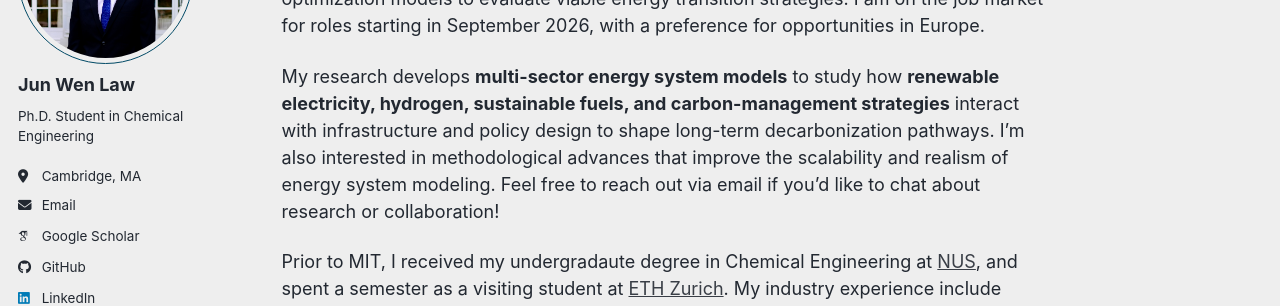
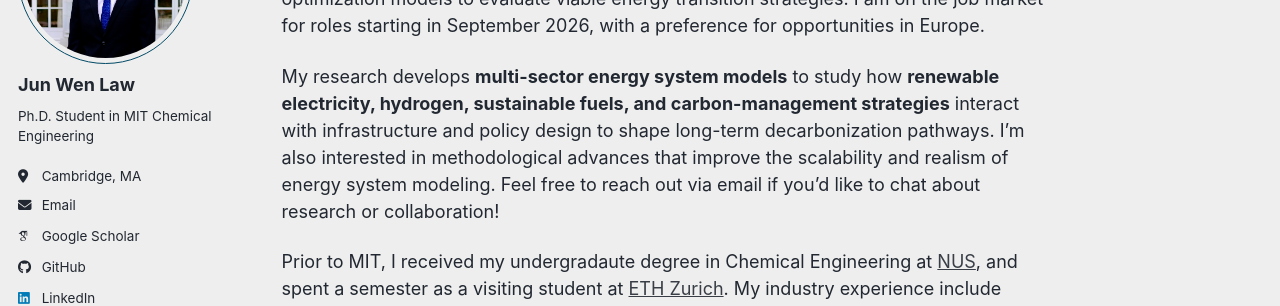
Before and after one commit to Junwenlaw/junwenlaw.github.io, a Jekyll site: the page built from _pages/about.md, in a window 1280 px wide. Shown: the part 210-516 px from the top of the page. Built offline with Jekyll 4.4.1, drawn with Linux system fonts in a browser that asks for light colours; some web fonts are replaced; a script bundle is joined from its source files by our own code; library files that are not in the unit come from our copies.

Commit message:
Update _config.yml

```diff
--- a/_config.yml
+++ b/_config.yml
@@ -26,7 +26,7 @@ author:
   avatar           : "profile.jpg"
   name             : "Jun Wen Law"
   pronouns         : # example: "he/him"
-  bio              : "Ph.D. Student in Chemical Engineering"
+  bio              : "Ph.D. Student in MIT Chemical Engineering"
   location         : "Cambridge, MA"
   uri              : # URL
   email            : "junlaw@mit.edu"
```
